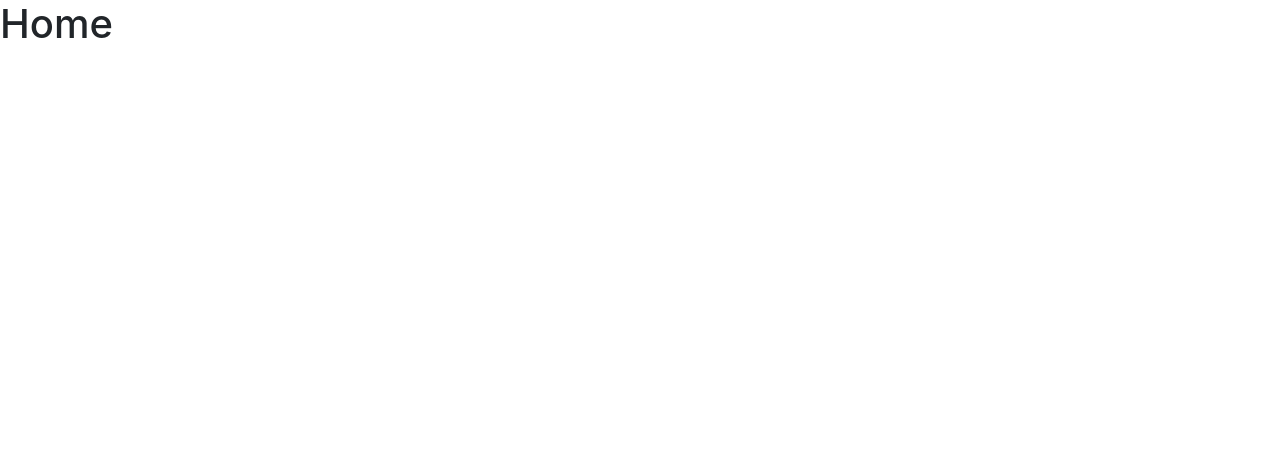
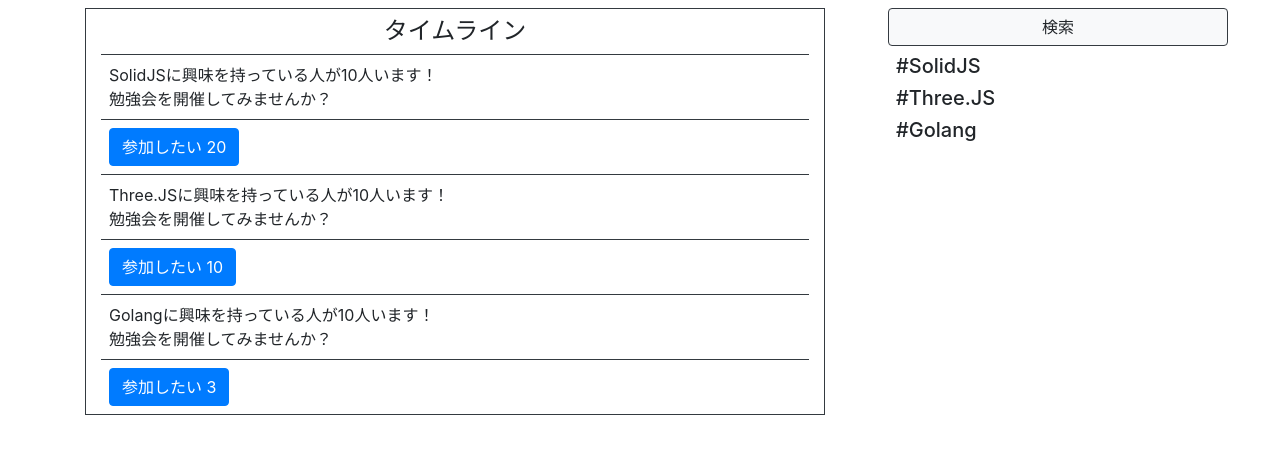
Before and after one commit to YoshiYoshiPro/SkillHub, a React (Create React App) app in the folder frontend/: page / in a window 1280 px wide. Shown: the top 454 px of the page. Built offline with nearby package versions, Linux system fonts and the light colour scheme; the HTML template or start-up script is replaced by a standard one.

Commit message:
簡単なホーム画面の実装

```diff
--- a/frontend/src/components/Home.tsx
+++ b/frontend/src/components/Home.tsx
@@ -1,7 +1,46 @@
+interface SessionSuggestionPost {
+  technology: string,
+  likes: number,
+  date: Date,
+}
+
 function Home() {
-  return (
-    <h1>Home</h1>
-  );
+
+  const posts: SessionSuggestionPost[] = [
+    { technology: "SolidJS", likes: 20, date: new Date("2020-05-12T23:50:21.817Z") },
+    { technology: "Three.JS", likes: 10, date: new Date("2020-05-12T23:50:21.817Z") },
+    { technology: "Golang", likes: 3, date: new Date("2020-05-12T23:50:21.817Z") },
+  ]
+
+  const trending_technologies = ["SolidJS", "Three.JS", "Golang"]
+
+  return <div className="container">
+    <div className="d-flex mt-2">
+      <div className="col-8 border border-dark">
+        <h4 className="text-center m-2">タイムライン</h4>
+        {
+          posts.map(post => {
+            return <div className="border-top border-dark">
+              <p className="border-bottom border-dark m-0 p-2">{post.technology}に興味を持っている人が10人います！<br/>勉強会を開催してみませんか？</p>
+              <button className="btn btn-primary m-2">参加したい {post.likes}</button>
+            </div>
+          })
+        }
+      </div>
+      <div className="col-4 mx-5">
+        <div className="sticky-top">
+          <button className="btn btn-light border-dark w-100" data-bs-toggle="modal" data-bs-target="#exampleModal">検索</button>
+        </div>
+        <div className="m-2">
+          {
+            trending_technologies.map(techonology => {
+              return <h5 className="fw-bold">#{techonology}</h5>
+            })
+          }
+        </div>
+      </div>
+    </div>
+  </div>
 }
 
 export default Home;
```
